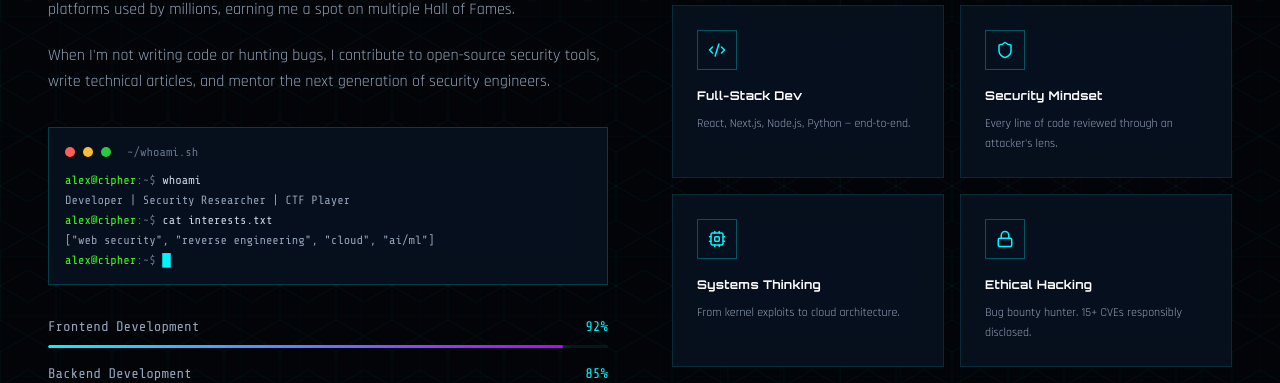
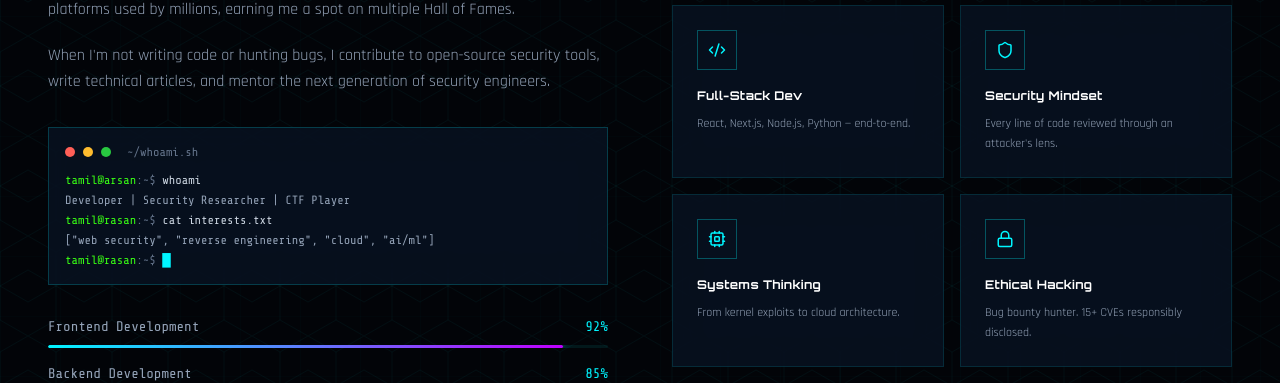
Before and after one commit to TamilRedt/portfolio, a Next.js app in the folder portfolio/: page / in a window 1280 px wide. Shown: the part 1264-1647 px from the top of the page. Built offline with nearby package versions, Linux system fonts and the light colour scheme.

Commit message:
Update AboutSection.tsx

```diff
--- a/portfolio/src/components/sections/AboutSection.tsx
+++ b/portfolio/src/components/sections/AboutSection.tsx
@@ -109,11 +109,11 @@ export default function AboutSection() {
                 <span className="ml-2 text-xs text-slate-500">~/whoami.sh</span>
               </div>
               <div className="space-y-1 text-xs" style={{ fontFamily: "'Share Tech Mono'" }}>
-                <div><span style={{ color: "var(--neon-green)" }}>alex@cipher</span><span className="text-slate-500">:~$</span> <span className="text-slate-300">whoami</span></div>
+                <div><span style={{ color: "var(--neon-green)" }}>tamil@arsan</span><span className="text-slate-500">:~$</span> <span className="text-slate-300">whoami</span></div>
                 <div className="text-slate-400 pl-0">Developer | Security Researcher | CTF Player</div>
-                <div className="mt-2"><span style={{ color: "var(--neon-green)" }}>alex@cipher</span><span className="text-slate-500">:~$</span> <span className="text-slate-300">cat interests.txt</span></div>
+                <div className="mt-2"><span style={{ color: "var(--neon-green)" }}>tamil@rasan</span><span className="text-slate-500">:~$</span> <span className="text-slate-300">cat interests.txt</span></div>
                 <div className="text-slate-400">["web security", "reverse engineering", "cloud", "ai/ml"]</div>
-                <div className="mt-2"><span style={{ color: "var(--neon-green)" }}>alex@cipher</span><span className="text-slate-500">:~$</span> <span style={{ color: "var(--neon-cyan)" }}>█</span></div>
+                <div className="mt-2"><span style={{ color: "var(--neon-green)" }}>tamil@rasan</span><span className="text-slate-500">:~$</span> <span style={{ color: "var(--neon-cyan)" }}>█</span></div>
               </div>
             </motion.div>
 
```
